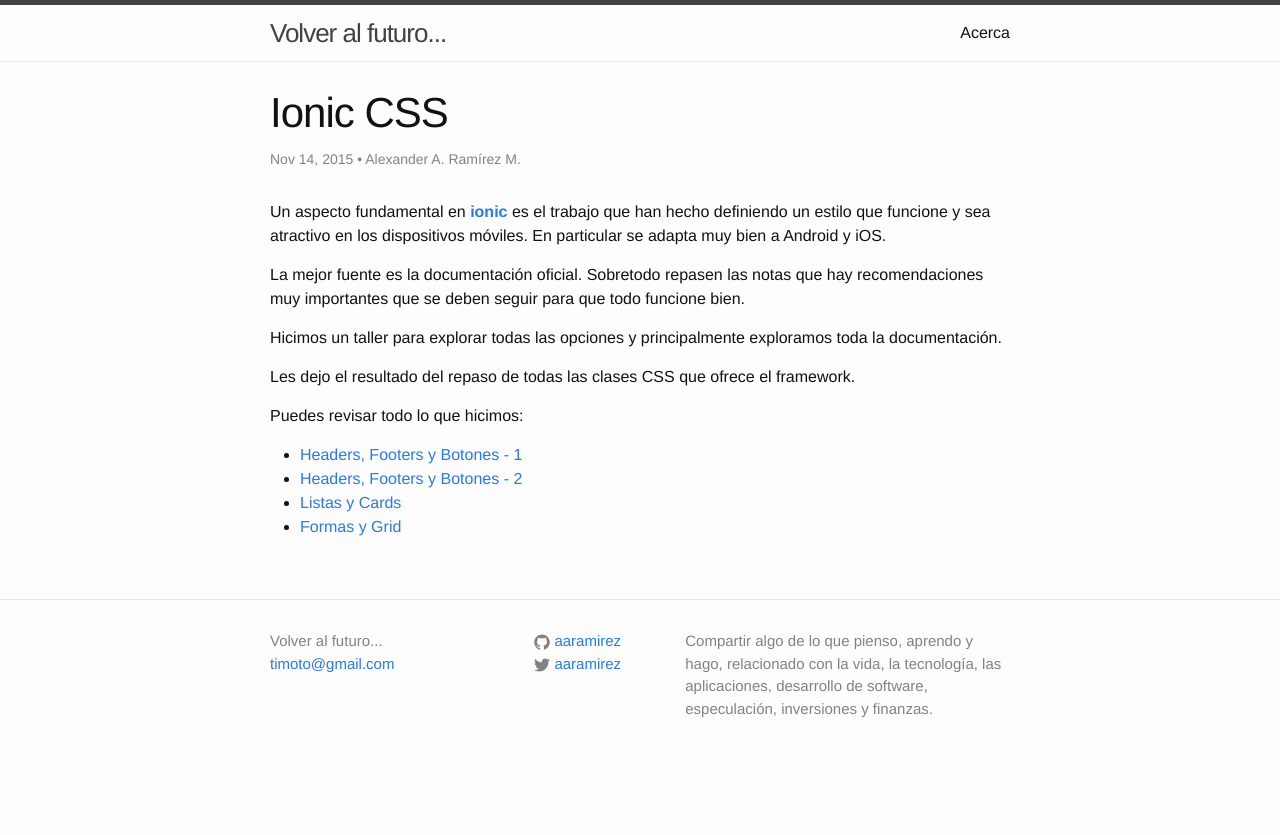
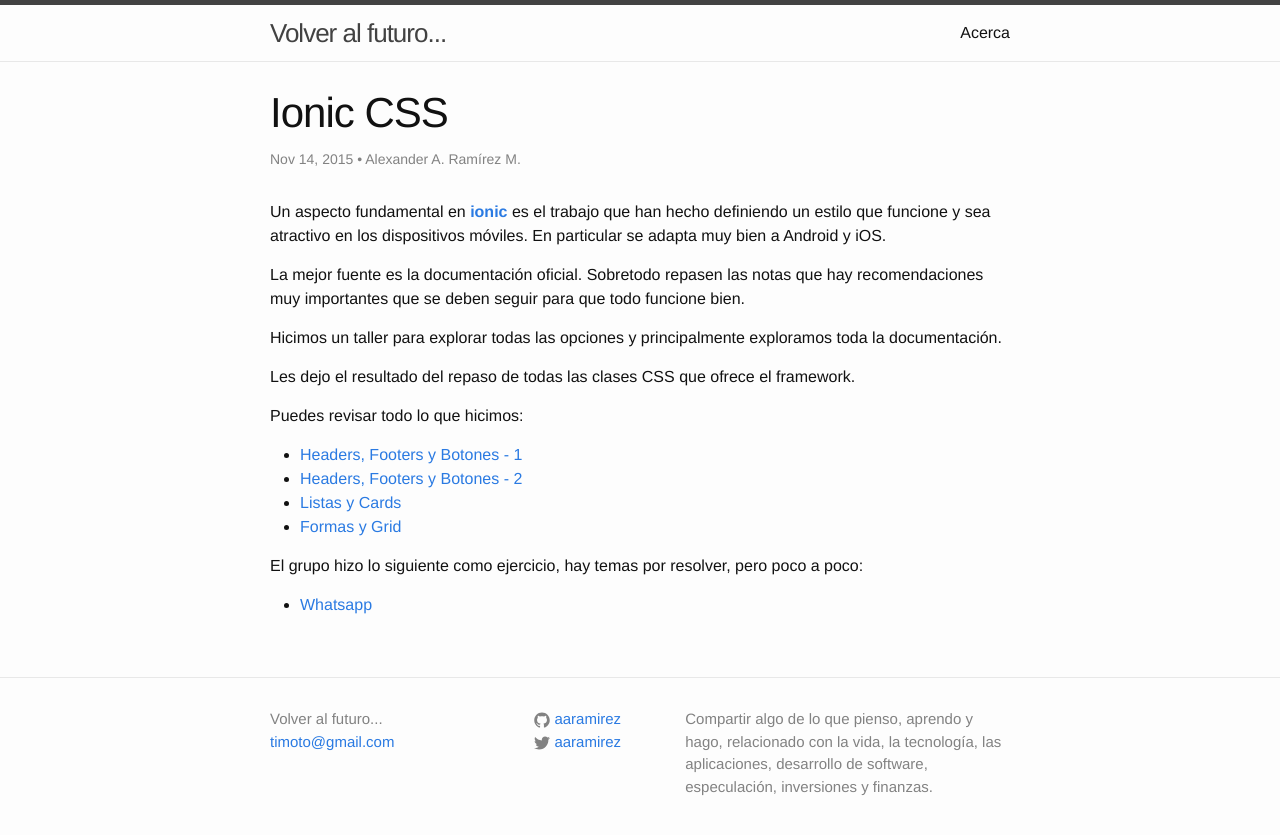
Before and after one commit to aaramirez/aaramirez.github.io, a Jekyll site: the page built from _posts/desarrollos/ionic/2015-11-14-css.markdown, in a window 1280 px wide. Shown: the top 835 px of the page. Built offline with Jekyll 4.4.1, drawn with Linux system fonts in a browser that asks for light colours.

Commit message:
Alejandro - Whatsapp

```diff
--- a/_posts/desarrollos/ionic/2015-11-14-css.markdown
+++ b/_posts/desarrollos/ionic/2015-11-14-css.markdown
@@ -18,9 +18,13 @@ Puedes revisar todo lo que hicimos:
 - [Listas y Cards][1]
 - [Formas y Grid][4]
 
+El grupo hizo lo siguiente como ejercicio, hay temas por resolver, pero poco a poco:
+
+- [Whatsapp][7]
 
 [1]: http://play.ionic.io/app/e2fe954b9c8b "Uso de estilos CSS"
 [2]: http://play.ionic.io/app/56f38d3d0ba8 "Uso de estilos CSS"
 [4]: http://play.ionic.io/app/b36b1540b688 "Uso de estilos CSS"
 [5]: http://play.ionic.io/app/012201220465 "Uso de estilos CSS"
 [6]: http://ionicframework.com "ionic Framework"
+[7]: http://play.ionic.io/app/1db7031a56a4 "Alejandro Guillén"
```
